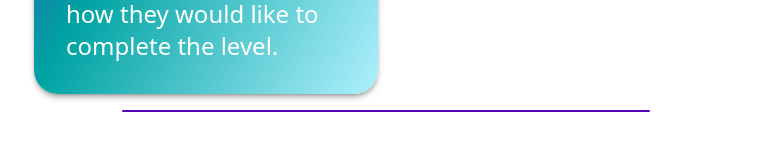
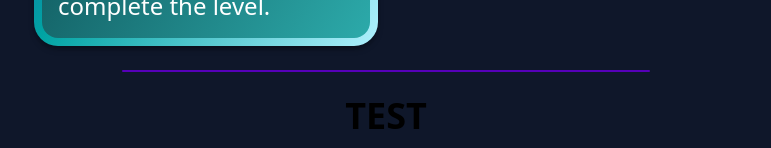
Before and after one commit to briziant/Portfolio, a SvelteKit app: page /projects/hitmanstyle in a window 1280 px wide. Shown: the part 852-1000 px from the top of the page, without its empty margins (254-1025 px from the left). Built offline with nearby package versions, Linux system fonts and the light colour scheme.

Commit message:
styling changes

```diff
--- a/src/app.css
+++ b/src/app.css
@@ -14,6 +14,10 @@ body {
 	@apply bg-gradient-to-br from-pallet-accent via-pallet-primary to-pallet-secondary;
 }
 
+.bg-accent-rpg {
+	@apply bg-gradient-to-br from-rpg-secondary to-rpg-primary;
+}
+
 .card > p {
 	@apply p-8 shadow-md shadow-pallet-text/30 text-pallet-background rounded-3xl bg-accent text-2xl;
 }
--- a/src/lib/Card.svelte
+++ b/src/lib/Card.svelte
@@ -1,6 +1,8 @@
 <div>
 	<div
-		class="flex items-center p-8 shadow-md shadow-pallet-text/30 text-pallet-background rounded-3xl bg-accent xl:text-2xl md:text-xl">
-		<slot />
+		class="flex items-center shadow-md shadow-pallet-text/30 text-pallet-background rounded-3xl bg-accent xl:text-2xl md:text-xl">
+		<div class="m-2 p-4 bg-accent-rpg rounded-2xl">
+			<slot />
+		</div>
 	</div>
 </div>
--- /dev/null
+++ b/src/lib/Divider.svelte
@@ -0,0 +1 @@
+<div class="border-b-2 rounded-md border-pallet-accent w-3/4 mb-2 mt-2" />
--- a/src/routes/+layout.svelte
+++ b/src/routes/+layout.svelte
@@ -28,7 +28,7 @@
 	<title>Bryant Humphry</title>
 </svelte:head>
 <div
-	class="w-full overflow-hidden flex flex-col justify-start items-center relative h-auto overflow-y-auto align-middle bg-pallet-background">
+	class="w-full overflow-hidden flex flex-col justify-start items-center relative h-auto overflow-y-auto align-middle bg-slate-900">
 	<div
 		class="w-3/4 p-8 flex flex-row justify-between items-center align-middle text-2xl">
 		<div>Bryant Humphry</div>
--- a/src/routes/projects/hitmanstyle/+page.svelte
+++ b/src/routes/projects/hitmanstyle/+page.svelte
@@ -2,10 +2,11 @@
 	import { base } from '$app/paths';
 	import Back from '$lib/Back.svelte';
 	import Card from '$lib/Card.svelte';
+	import Divider from '$lib/Divider.svelte';
 	import Header from '$lib/Header.svelte';
 	import Image from '$lib/Image.svelte';
-    import Subheader from '$lib/Subheader.svelte';
-    import Subtitle from '$lib/Subheader.svelte';
+	import Subheader from '$lib/Subheader.svelte';
+	import Subtitle from '$lib/Subheader.svelte';
 </script>
 
 <Back><Header>hitman sytle (lyra mod)</Header></Back>
@@ -24,7 +25,7 @@
 	</Card>
 	<Image src="{base}/hitmanstyle/Cover.png" title="hitman style 1" />
 </div>
-<div class="border-b-2 rounded-md border-pallet-accent w-3/4 mb-4" />
+<Divider />
 <Subheader>Test</Subheader>
 <div class="w-full grid grid-cols-2 gap-4">
 	<Card>
@@ -37,23 +38,30 @@
 </div>
 <Card>
 	The team also decided to make the level multi-layered so that the player had
-	different options for each lane as well. With different difficulties for each of the
-	lanes they branched off of. If the player felt they got in too deep on one lane
-	they could switch to a different lane, or if they didn’t feel challenged
-	enough they could take an alley and spike up the difficulty for themself.
+	different options for each lane as well. With different difficulties for
+	each of the lanes they branched off of. If the player felt they got in too
+	deep on one lane they could switch to a different lane, or if they didn’t
+	feel challenged enough they could take an alley and spike up the difficulty
+	for themself.
 </Card>
 <div class="w-full grid grid-cols-2 gap-4">
-<Card>Here you can see how the map was changed and how each of the lanes was reduced in size to make each lane feel and play more confined.</Card>
-<Image src="{base}/hitmanstyle/4.png" title="hitman style 4" /></div>
+	<Card
+		>Here you can see how the map was changed and how each of the lanes was
+		reduced in size to make each lane feel and play more confined.</Card>
+	<Image src="{base}/hitmanstyle/4.png" title="hitman style 4" />
+</div>
 <div class="w-full grid grid-cols-2 gap-4">
-<Card>This is a final blockout of the street level part of the map. The enemies and cameras were added in to give playtesters the ability to sneak through the level and test enemy and camera placements.</Card>
-<Image src="{base}/hitmanstyle/5.png" title="hitman style 5" /></div>
-
+	<Card
+		>This is a final blockout of the street level part of the map. The
+		enemies and cameras were added in to give playtesters the ability to
+		sneak through the level and test enemy and camera placements.</Card>
+	<Image src="{base}/hitmanstyle/5.png" title="hitman style 5" />
+</div>
 
 <Card>
 	Below are the various phases that the level went through during the level
 	design process. The level was blocked out in Lyra so that the development
 	team could jump in quickly and give feedback for the next iteration of the
-	level. This allowed the playtesters to give valueable feedback and the level was
-	changed and shrunk through this interactive process.
+	level. This allowed the playtesters to give valueable feedback and the level
+	was changed and shrunk through this interactive process.
 </Card>
--- a/tailwind.config.js
+++ b/tailwind.config.js
@@ -10,7 +10,14 @@ export default {
           primary: '#00a3a3',
           secondary: '#aff0fd',
           accent: '#5600b8'
-        }
+        },
+        rpg: {
+          'text': '#ffffff',
+          'background': '#14161d',
+          'primary': '#2caaaa',
+          'secondary': '#012931',
+          'accent': '#00d4b1',
+        },
       },
       width: {
         'video': '23rem'
```
